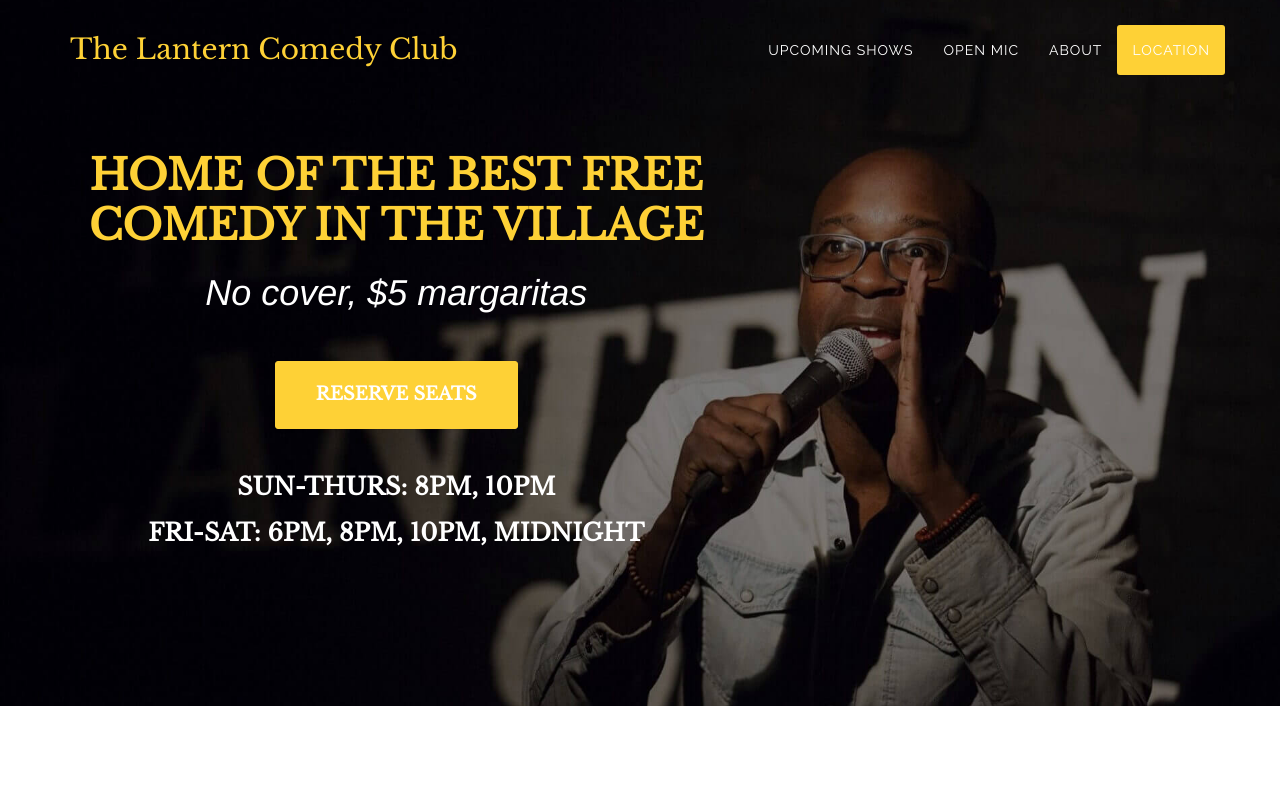
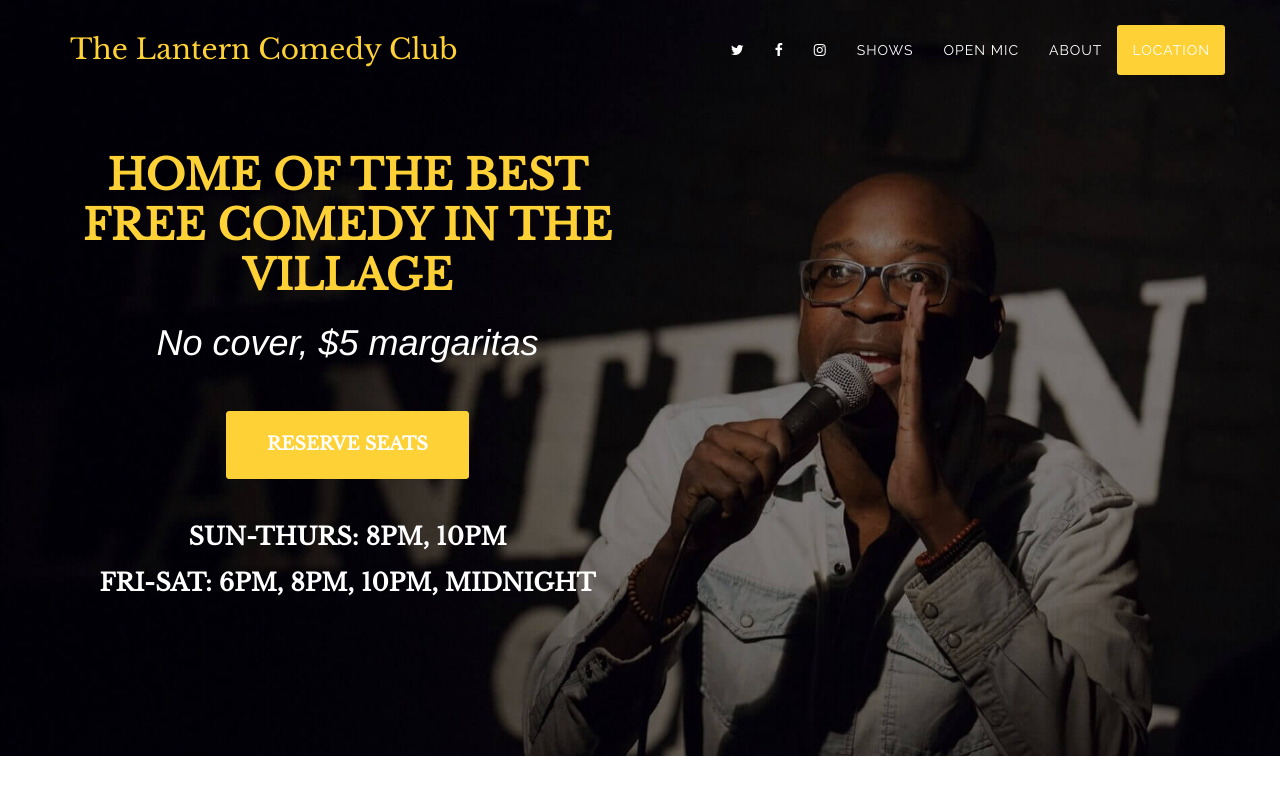
Before and after one commit to gustate/thelantern, a website: page index.html in a window 1280 px wide. Shown: the top 800 px of the page. Drawn offline with nearby package versions, Linux system fonts and the light colour scheme; a script that the page names is missing; a web font is replaced by a local one.

Commit message:
tidy up calendars, add social buttons

```diff
--- a/index.html
+++ b/index.html
@@ -59,7 +59,7 @@
                 <button type="button" class="navbar-toggle" data-toggle="collapse" data-target="#bs-example-navbar-collapse-1">
                     <span class="sr-only">Toggle navigation</span> Menu <i class="fa fa-bars"></i>
                 </button>
-                <a class="navbar-brand page-scroll" href="#page-top"><span class="hidden-xs">The </span>Lantern Comedy<span class="hidden-xs"> Club</span></a>
+                <a class="navbar-brand page-scroll" href="#page-top"><span class="hidden-sm hidden-xs">The </span>Lantern Comedy<span class="hidden-sm hidden-xs"> Club</span></a>
             </div>
 
             <!-- Collect the nav links, forms, and other content for toggling -->
@@ -69,7 +69,16 @@
                         <a href="#page-top"></a>
                     </li>
                     <li>
-                        <a class="page-scroll" href="#tickets">Upcoming Shows</a>
+                        <a href="https://twitter.com/thelanternny" target="blank"><i class="fa fa-twitter"></i></a>
+                    </li>
+                    <li>
+                        <a href="https://www.facebook.com/thelanternny/" target="blank"><i class="fa fa-facebook"></i></a>
+                    </li>
+                    <li>
+                        <a href="https://www.instagram.com/thelanterncomedy/"><i class="fa fa-instagram"></i></a>
+                    </li>
+                    <li>
+                        <a class="page-scroll" href="#tickets">Shows</a>
                     </li>
                     <li>
                         <a class="page-scroll" href="#openmic">Open Mic</a>
@@ -92,14 +101,14 @@
         <div class="container">
             <div class="intro-text">
                 <div class="row">
-                    <div class="col-sm-6 col-md-7">
+                    <div class="col-sm-6 col-md-6">
                         <div class="intro-heading">Home of the Best Free Comedy in the Village</div>
                         <div class="intro-date">No cover, $5 margaritas</div>
                         <a href="#tickets" class="page-scroll btn btn-xl">Reserve seats</a>
                         <h3>Sun-Thurs: 8pm, 10pm</h3>
                         <h3>Fri-Sat: 6pm, 8pm, 10pm, Midnight</h3>
                     </div>
-                    <div class="col-sm-6 col-md-5">
+                    <div class="col-sm-6 col-md-4 col-md-offset-1">
                         <div data-tockify-component="mini" data-tockify-calendar="lanterncomedy"></div>
                     </div>
                 </div>
@@ -116,7 +125,7 @@
                 </div>
             </div>
             <div class="row">
-                <div class="col-sm-12">
+                <div class="col-sm-10 col-sm-offset-1">
                     <div data-tockify-component="calendar" data-tockify-calendar="lanterncomedy"></div>
                 </div>
             </div>
```
